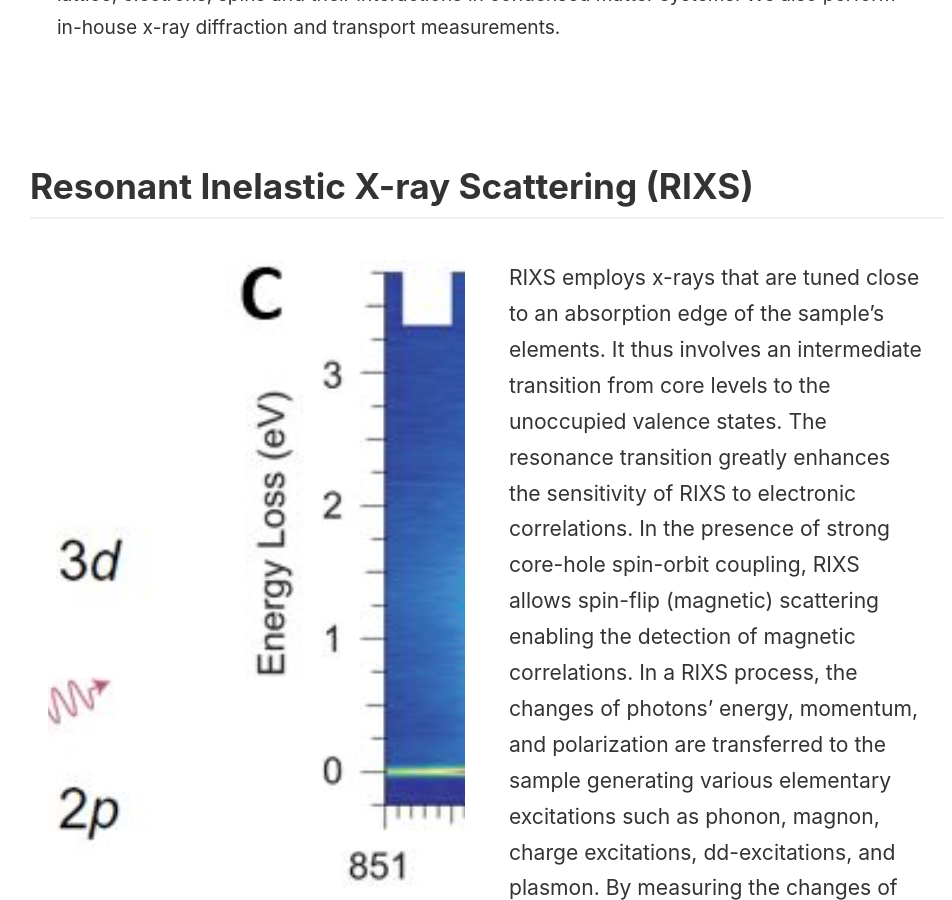
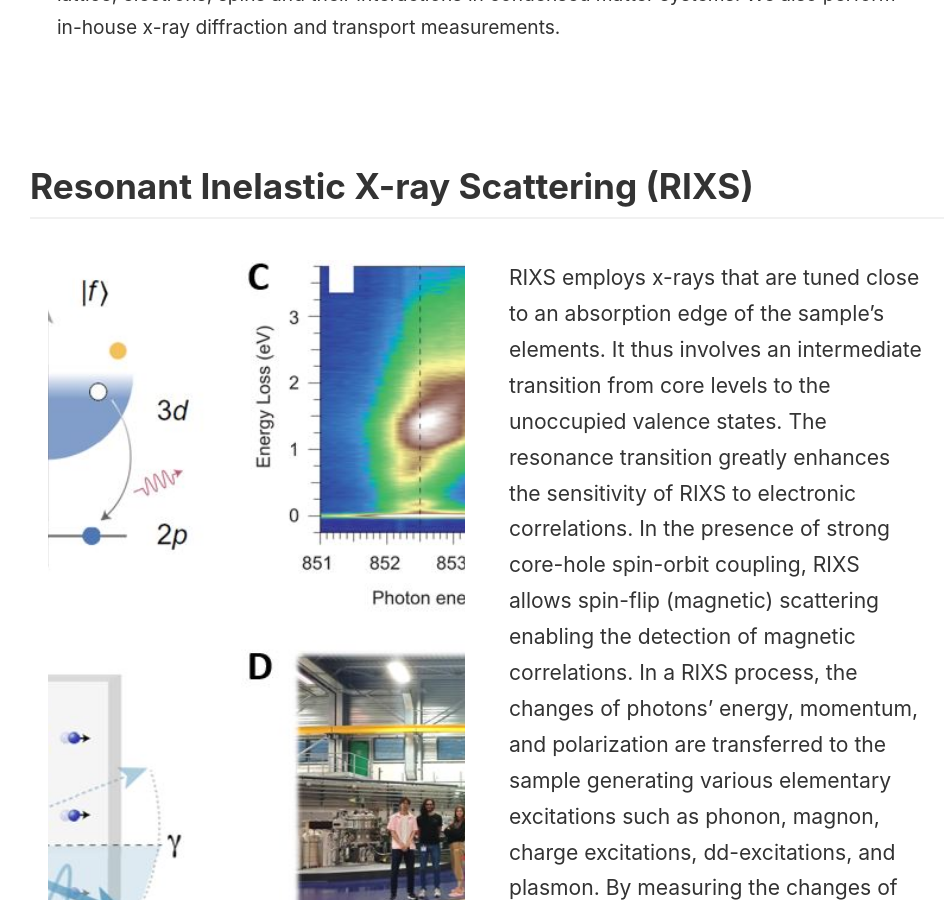
Before and after one commit to qmcuhk/qmcuhk.github.io, a Jekyll site: the page built from _pages/research.md, in a window 1280 px wide and 900 px high, scrolled down 734 px. Shown: the whole window, without its empty margins (153-1105 px from the left). Built offline with Jekyll 4.4.1, drawn with Linux system fonts in a browser that asks for light colours; some web fonts are replaced.

Commit message:
update research page

```diff
--- a/_sass/_style.scss
+++ b/_sass/_style.scss
@@ -398,7 +398,7 @@ p {
   }
   .research-tech-pic {
     width: 50%;
-    height: 100em;
+    height: 50em;
     overflow: hidden;
     @media (max-width: 900px) {
       width: 100%;
```
